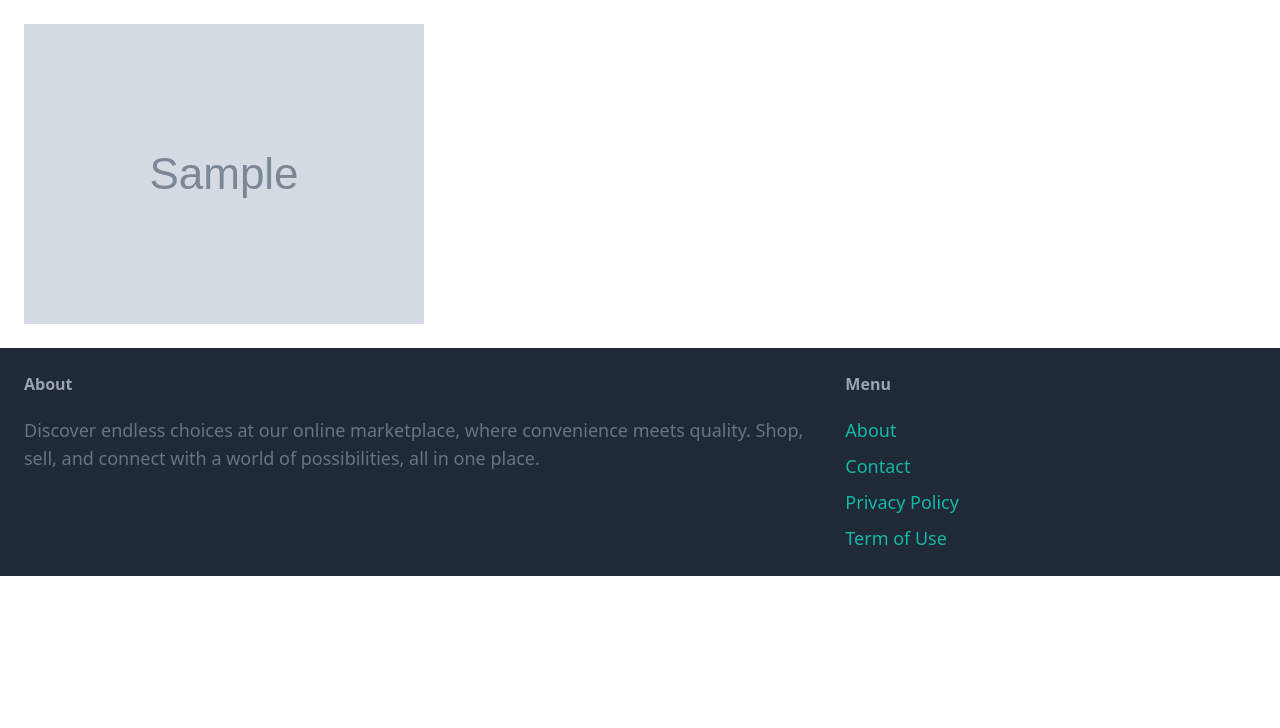
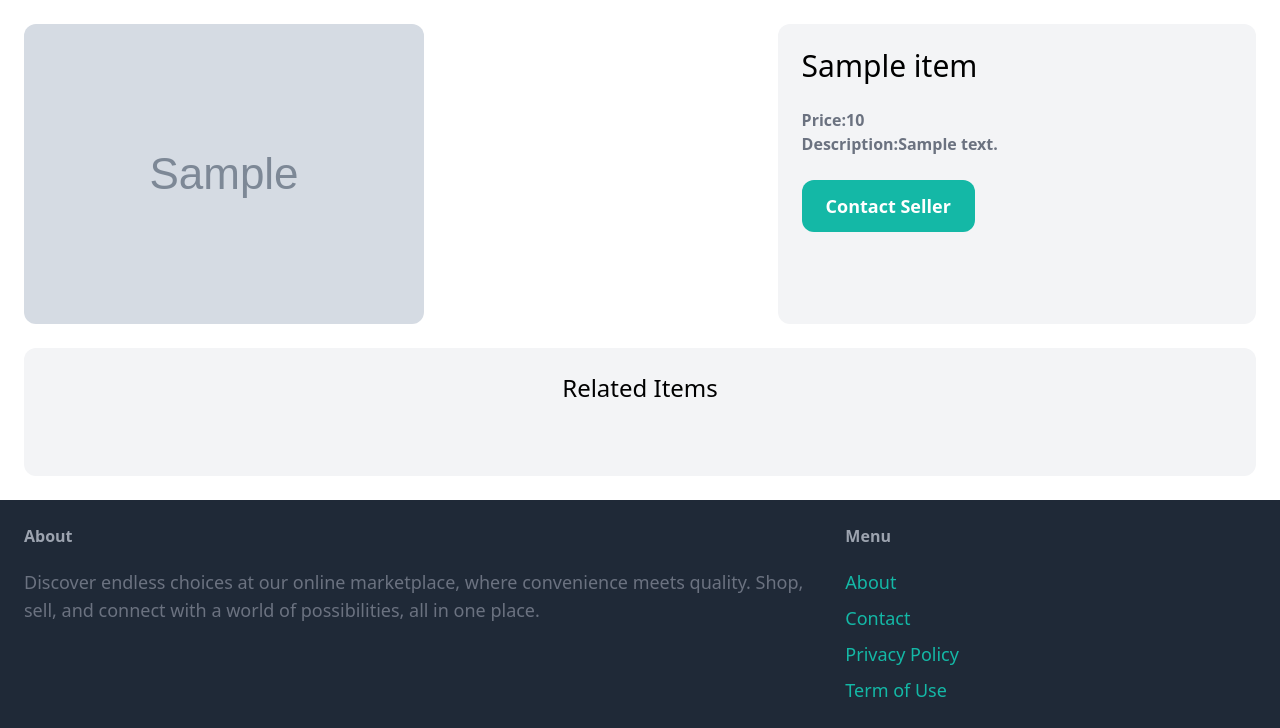
Before and after one commit to Sachit56/online-marketplace, a Django app: page /items/1/ in a window 1280 px wide. Shown: the part 77-805 px from the top of the page. Before the commit the page ends 653 px from the top, so only its background shows below. Run offline with Django 4.2, Linux system fonts and the light colour scheme; tables that the repository leaves empty hold one stand-in row (values such as "Sample post"); grey boxes marked "Sample" are stand-in pictures; some libraries are stand-ins or nearby versions.

Commit message:
without login

```diff
--- a/items/templates/items/detail.html
+++ b/items/templates/items/detail.html
@@ -6,9 +6,50 @@
 {% block content %}
     <div class="grid grid-cols-5 gap-6">
         <div class="col-span-3">
-            <img src="{{item.image.url}}" alt="">
+            <img src="{{item.image.url}}" alt="" class="rounded-xl">
         </div>
+
+
+        <div class='col-span-2 p-6 bg-gray-100 rounded-xl'>
+            <h1 class="mb-6 text-3xl">{{item.name}}</h1>
+            <p class="text-gray-500"><strong>Price:{{item.price}}</strong></p>
+
+            {% if item.description %}
+            <p class="text-gray-700">
+                <strong class="text-gray-500">Description:{{item.description}}</strong>
+
+            </p>
+
+            {% endif %}
+
+            <a href="" class="inline-block mt-6 px-6 py-3 text-lg font-semibold bg-teal-500 text-white rounded-xl hover:bg-teal-700">Contact Seller</a>
+
+        </div>
+
     </div>
+
+    <div class="mt-6 px-6 py-6 bg-gray-100 rounded-xl">
+        <h2 class="mb-12 text-2xl text-center">Related Items</h2>
+
+        <div class="grid grid-cols-3 gap-3">
+          {% for item in related_item  %}
+             <div>
+              <a href="#">
+                <div>
+                  <img src="{{item.image.url}}" alt="" class="rounded-t-xl">
+                </div>
+
+                <div class="p-6 bg-white rounded-b-xl">
+                  <h2 class="text-2xl">{{item.name}}</h2>
+                  <p class="text-gray-500">Rs. {{item.price}}</p>
+                </div>
+              </a>
+             </div>
+
+          {% endfor %}
+        </div>
+      </div>
+
 
 
 {% endblock content %}
--- a/items/views.py
+++ b/items/views.py
@@ -4,7 +4,9 @@ from .models import Item
 # Create your views here.
 def item_detail_view(request,pk):
     item=get_object_or_404(Item,pk=pk)
+    related_item=Item.objects.filter(category=item.category,is_sold=False).exclude(pk=pk)[0:3]
     # print(items.name)
     return render(request,'items/detail.html',{
-        'item':item
+        'item':item,
+        'related_item':related_item
     })
--- a/market_app/templates/market_app/index.html
+++ b/market_app/templates/market_app/index.html
@@ -31,9 +31,9 @@
       {% for category in categories  %}
          <div>
           <a href="#">
-            <!-- <div>
+            <div>
               <img src="{{item.image.url}}" alt="" class="rounded-t-xl">
-            </div> -->
+            </div>
 
             <div class="p-6 bg-white rounded-b-xl">
               <h2 class="text-2xl">{{category.name}}</h2>
```
